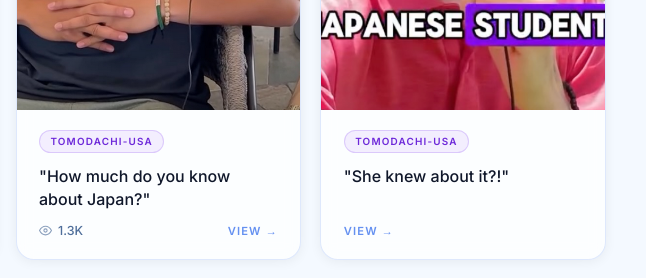
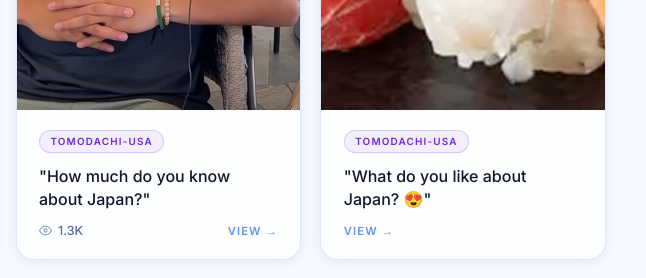
Before and after one commit to sflynn7/media, a plain HTML site: page index.html in a window 1280 px wide. Shown: the part 4877-5155 px from the top of the page, 634-1280 px from the left. Drawn offline with Linux system fonts and the light colour scheme.

Commit message:
Removed video card

```diff
--- a/index.html
+++ b/index.html
@@ -779,16 +779,6 @@
         </div>
       </a>
 
-      <a class="card" href="https://www.instagram.com/p/C6riZgTSrrf/" target="_blank" rel="noopener">
-        <div class="ig-thumb"><img src="images/cover_japanese_students_2.png" alt="She knew about it?!" loading="lazy" /></div>
-        <div class="card-body">
-          <span class="card-badge badge-ig-tomo">Tomodachi-USA</span>
-          <p class="card-title">"She knew about it?!"</p>
-          <div class="card-footer">
-            <span class="cta">View →</span>
-          </div>
-        </div>
-      </a>
 
       <a class="card" href="https://www.instagram.com/p/C9x2Kc7y5Cw/" target="_blank" rel="noopener">
         <div class="ig-thumb"><img src="images/cover_like_about_japan.png" alt="What do you like about Japan? 😍" loading="lazy" /></div>
```
Also changed, not shown: 1 other file.
